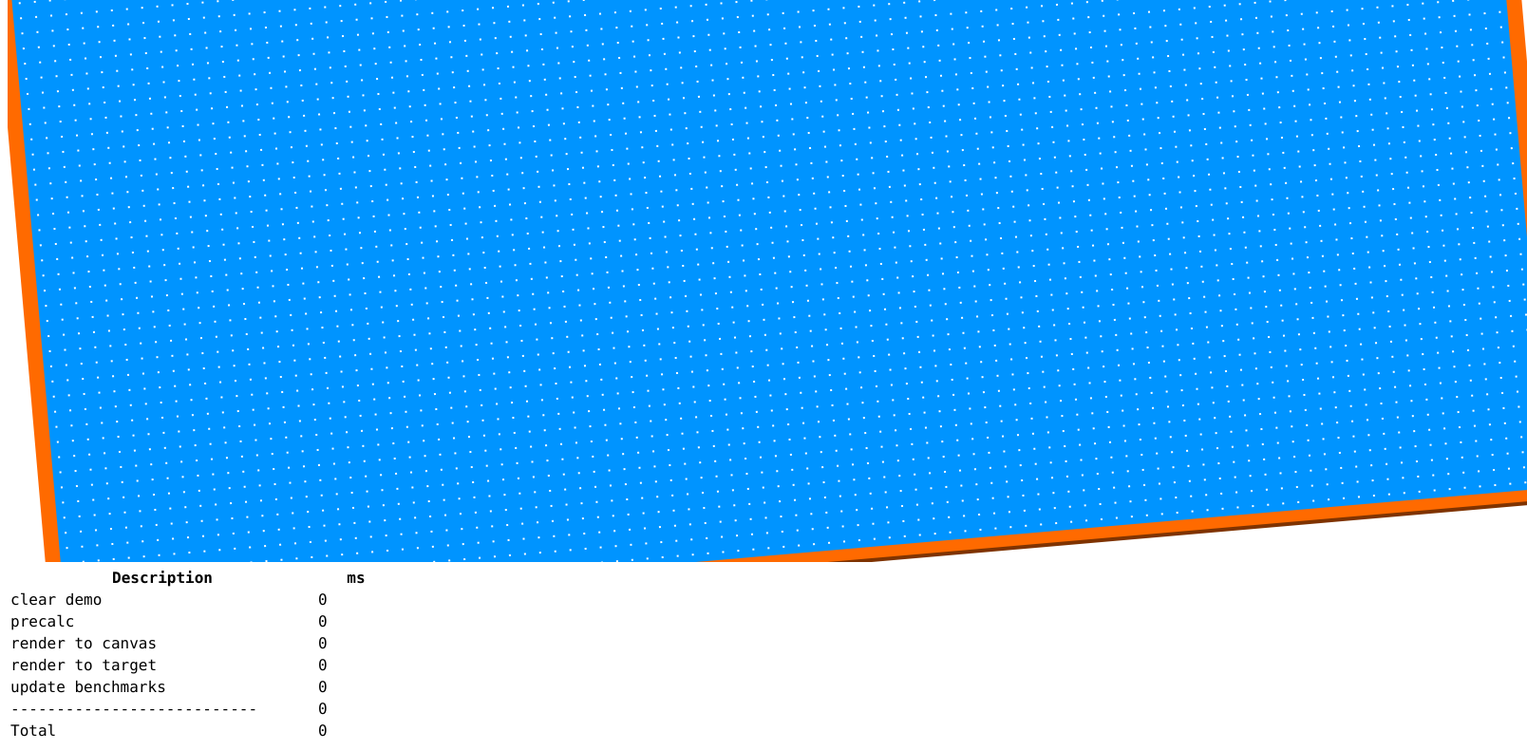
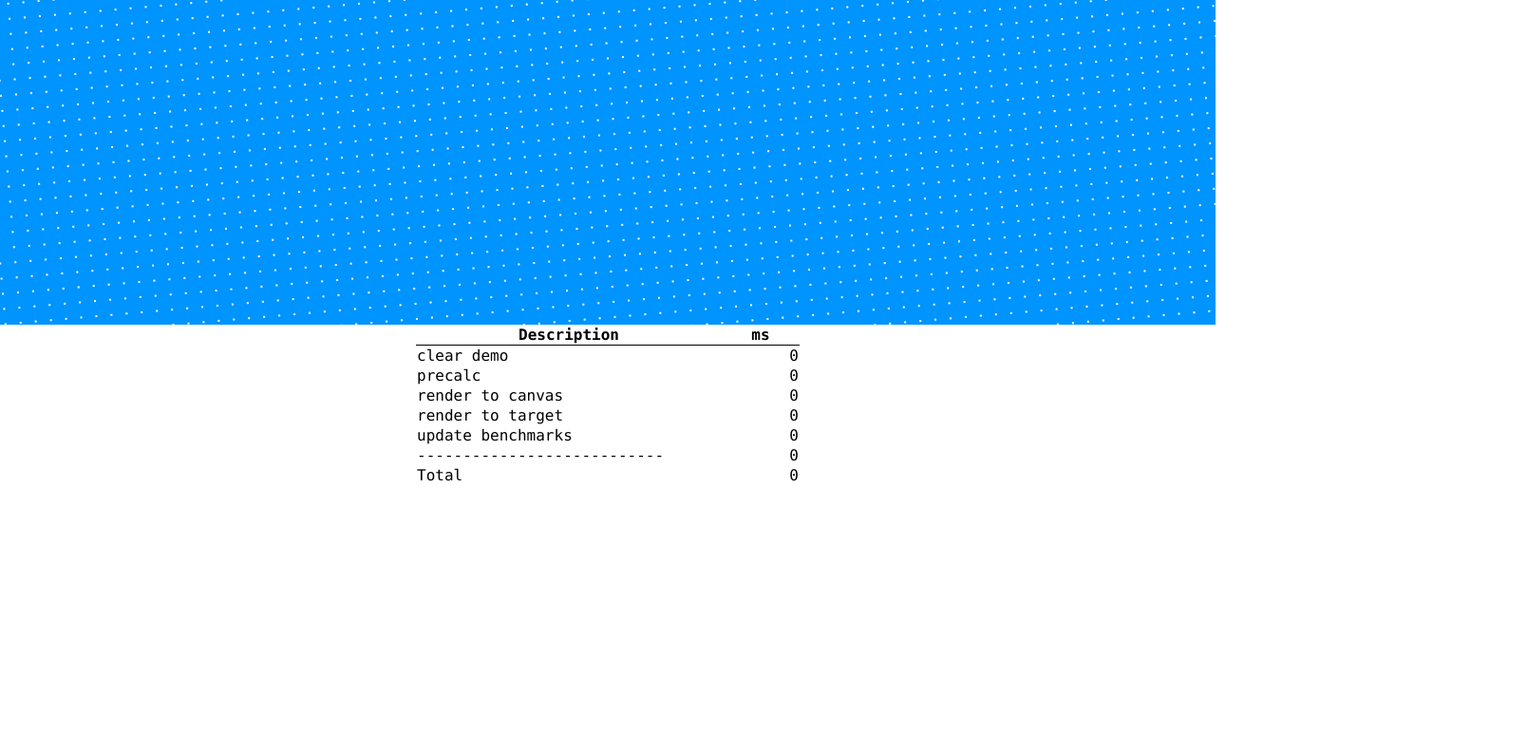
Before and after one commit to MaulingMonkey/mmk.tiles, a plain HTML site: page index.html in a window 1280 px wide. Shown: the part 289-1079 px from the top of the page at 95% size, 1608 px wide, since content can reach past the window. After the commit the page ends 800 px from the top, so only its background shows below. Drawn offline with Linux system fonts and the light colour scheme; animation ran at ten frames a second.

Commit message:
Autosize canvas.

```diff
--- a/Scripts/mmk.tiles/mmk.tiles.js
+++ b/Scripts/mmk.tiles/mmk.tiles.js
@@ -1,3 +1,131 @@
+// Copyright 2017 MaulingMonkey
+//
+// Licensed under the Apache License, Version 2.0 (the "License");
+// you may not use this file except in compliance with the License.
+// You may obtain a copy of the License at
+//
+//     http://www.apache.org/licenses/LICENSE-2.0
+//
+// Unless required by applicable law or agreed to in writing, software
+// distributed under the License is distributed on an "AS IS" BASIS,
+// WITHOUT WARRANTIES OR CONDITIONS OF ANY KIND, either express or implied.
+// See the License for the specific language governing permissions and
+// limitations under the License.
+var mmk;
+(function (mmk) {
+    var tiles;
+    (function (tiles_1) {
+        addEventListener("load", function () {
+            var demo = document.getElementById("mmk-tiles-demo");
+            if (!demo)
+                return;
+            console.assert(demo.tagName === "CANVAS");
+            var imgSrc = demo.getAttribute("data-mmk-tilemap");
+            var tileMap = tiles_1.getTileset(imgSrc);
+            var w = demo.clientWidth = demo.width;
+            var h = demo.clientHeight = demo.height;
+            var tileW = 16;
+            var tileH = 16;
+            var worldW = 100;
+            var worldH = 50;
+            var mousePixel = { x: 0, y: 0 };
+            var curX = 3;
+            var curY = 3;
+            function getTile(x, y) {
+                var tiles = [];
+                if ((0 <= x) && (x < worldW) && (0 <= y) && (y < worldH)) {
+                    var top_1 = y === 0;
+                    var bot = y === worldH - 1;
+                    var left = x === 0;
+                    var right = x === worldW - 1;
+                    var wall = bot || top_1 || left || right;
+                    var bottomWall = wall && (bot || (top_1 && !(left || right)));
+                    tiles.push(tileMap[bottomWall ? "wallBottom" : wall ? "wallTop" : "floorDot"]);
+                }
+                if (x === curX && y === curY)
+                    tiles.push(tileMap["selectTile"]);
+                if (x === 5 && y === 5)
+                    tiles.push(tileMap["selectDot"]);
+                return tiles;
+            }
+            var renderer = tiles_1.createDenseMapLayerRenderer({
+                tileSize: { w: 16, h: 16 },
+                getTile: getTile,
+            });
+            var orientation = {
+                target: demo,
+                // Top Left
+                //targetAnchor: { x: 0, y: 0 }, // Top left of viewport
+                //spriteAnchor: { x: 0, y: 0 }, // Top left of sprite
+                //focusTile:    { x: 0, y: 0 }, // 0,0 is top left sprite
+                // Center
+                targetAnchor: { x: 0.5, y: 0.5 },
+                spriteAnchor: { x: 0.5, y: 0.5 },
+                focusTile: { x: worldW / 2, y: worldH / 2 },
+                rotation: Math.cos(Date.now() / 1000) / 10,
+                roundPixel: false,
+            };
+            demo.addEventListener("mousemove", function (ev) {
+                mousePixel = { x: ev.offsetX, y: ev.offsetY };
+            });
+            var imgData;
+            tiles_1.eachFrame(function () {
+                var start = Date.now();
+                var mouseTile = renderer.pixelToTile(orientation, mousePixel);
+                curX = Math.round(mouseTile.x);
+                curY = Math.round(mouseTile.y);
+                tiles_1.benchmark("clear demo", function () {
+                    var c = demo.getContext("2d");
+                    c.setTransform(1, 0, 0, 1, 0, 0);
+                    c.clearRect(0, 0, demo.width, demo.height);
+                });
+                orientation.rotation = Math.cos(Date.now() / 1000) / 10;
+                renderer.render(orientation);
+                var end = Date.now();
+                tiles_1.benchmark("---------------------------", 0);
+                tiles_1.benchmark("Total", end - start);
+            });
+        });
+    })(tiles = mmk.tiles || (mmk.tiles = {}));
+})(mmk || (mmk = {}));
+// Copyright 2017 MaulingMonkey
+//
+// Licensed under the Apache License, Version 2.0 (the "License");
+// you may not use this file except in compliance with the License.
+// You may obtain a copy of the License at
+//
+//     http://www.apache.org/licenses/LICENSE-2.0
+//
+// Unless required by applicable law or agreed to in writing, software
+// distributed under the License is distributed on an "AS IS" BASIS,
+// WITHOUT WARRANTIES OR CONDITIONS OF ANY KIND, either express or implied.
+// See the License for the specific language governing permissions and
+// limitations under the License.
+var mmk;
+(function (mmk) {
+    var tiles;
+    (function (tiles) {
+        var warned = false;
+        function autoResizeCanvas(canvas, maxW, maxH) {
+            if (maxW === void 0) { maxW = 4096; }
+            if (maxH === void 0) { maxH = maxW; }
+            var e = (canvas.__proto__ === "".__proto__ ? document.getElementById(canvas) : canvas);
+            tiles.eachFrameWhile(function () {
+                // Things start getting really hairy above ~110MB used in my experience (e.g. mass zoom out)
+                var scale = Math.min(1, maxW / e.clientWidth, maxH / e.clientHeight);
+                e.width = Math.round(scale * e.clientWidth);
+                e.height = Math.round(scale * e.clientHeight);
+                if (scale < 1 && !warned) {
+                    console.warn("canvas size clamed to a max of", maxW, "x", maxH, "(client size is", e.clientWidth, "x", e.clientHeight, ", further clamping will not be warned about.)");
+                    warned = true;
+                }
+                // Current default limit of 4k x 4k is ~67MB.  2k x 2k would allow for 4+ layers without problems - possibly worth...
+                return e.parentElement !== undefined;
+            });
+        }
+        tiles.autoResizeCanvas = autoResizeCanvas;
+    })(tiles = mmk.tiles || (mmk.tiles = {}));
+})(mmk || (mmk = {}));
 // Copyright 2017 MaulingMonkey
 //
 // Licensed under the Apache License, Version 2.0 (the "License");
@@ -129,124 +257,6 @@ var mmk;
             return tileset;
         }
         tiles.getTileset = getTileset;
-    })(tiles = mmk.tiles || (mmk.tiles = {}));
-})(mmk || (mmk = {}));
-// Copyright 2017 MaulingMonkey
-//
-// Licensed under the Apache License, Version 2.0 (the "License");
-// you may not use this file except in compliance with the License.
-// You may obtain a copy of the License at
-//
-//     http://www.apache.org/licenses/LICENSE-2.0
-//
-// Unless required by applicable law or agreed to in writing, software
-// distributed under the License is distributed on an "AS IS" BASIS,
-// WITHOUT WARRANTIES OR CONDITIONS OF ANY KIND, either express or implied.
-// See the License for the specific language governing permissions and
-// limitations under the License.
-var mmk;
-(function (mmk) {
-    var tiles;
-    (function (tiles) {
-        function eachFrame(onFrame) {
-            var callback;
-            callback = function () {
-                requestAnimationFrame(callback);
-                onFrame();
-            };
-            callback();
-        }
-        tiles.eachFrame = eachFrame;
-    })(tiles = mmk.tiles || (mmk.tiles = {}));
-})(mmk || (mmk = {}));
-// Copyright 2017 MaulingMonkey
-//
-// Licensed under the Apache License, Version 2.0 (the "License");
-// you may not use this file except in compliance with the License.
-// You may obtain a copy of the License at
-//
-//     http://www.apache.org/licenses/LICENSE-2.0
-//
-// Unless required by applicable law or agreed to in writing, software
-// distributed under the License is distributed on an "AS IS" BASIS,
-// WITHOUT WARRANTIES OR CONDITIONS OF ANY KIND, either express or implied.
-// See the License for the specific language governing permissions and
-// limitations under the License.
-var mmk;
-(function (mmk) {
-    var tiles;
-    (function (tiles_1) {
-        addEventListener("load", function () {
-            var demo = document.getElementById("mmk-tiles-demo");
-            if (!demo)
-                return;
-            console.assert(demo.tagName === "CANVAS");
-            var imgSrc = demo.getAttribute("data-mmk-tilemap");
-            var tileMap = tiles_1.getTileset(imgSrc);
-            var w = demo.clientWidth = demo.width;
-            var h = demo.clientHeight = demo.height;
-            var tileW = 16;
-            var tileH = 16;
-            var worldH = h / 16;
-            var worldW = w / 16;
-            var mousePixel = { x: 0, y: 0 };
-            var curX = 3;
-            var curY = 3;
-            function getTile(x, y) {
-                var tiles = [];
-                if ((0 <= x) && (x < worldW) && (0 <= y) && (y < worldH)) {
-                    var top_1 = y === 0;
-                    var bot = y === worldH - 1;
-                    var left = x === 0;
-                    var right = x === worldW - 1;
-                    var wall = bot || top_1 || left || right;
-                    var bottomWall = wall && (bot || (top_1 && !(left || right)));
-                    tiles.push(tileMap[bottomWall ? "wallBottom" : wall ? "wallTop" : "floorDot"]);
-                }
-                if (x === curX && y === curY)
-                    tiles.push(tileMap["selectTile"]);
-                if (x === 5 && y === 5)
-                    tiles.push(tileMap["selectDot"]);
-                return tiles;
-            }
-            var renderer = tiles_1.createDenseMapLayerRenderer({
-                tileSize: { w: 16, h: 16 },
-                getTile: getTile,
-            });
-            var orientation = {
-                target: demo,
-                // Top Left
-                //targetAnchor: { x: 0, y: 0 }, // Top left of viewport
-                //spriteAnchor: { x: 0, y: 0 }, // Top left of sprite
-                //focusTile:    { x: 0, y: 0 }, // 0,0 is top left sprite
-                // Center
-                targetAnchor: { x: 0.5, y: 0.5 },
-                spriteAnchor: { x: 0.5, y: 0.5 },
-                focusTile: { x: worldW / 2, y: worldH / 2 },
-                rotation: Math.cos(Date.now() / 1000) / 10,
-                roundPixel: false,
-            };
-            demo.addEventListener("mousemove", function (ev) {
-                mousePixel = { x: ev.offsetX, y: ev.offsetY };
-            });
-            var imgData;
-            tiles_1.eachFrame(function () {
-                var start = Date.now();
-                var mouseTile = renderer.pixelToTile(orientation, mousePixel);
-                curX = Math.round(mouseTile.x);
-                curY = Math.round(mouseTile.y);
-                tiles_1.benchmark("clear demo", function () {
-                    var c = demo.getContext("2d");
-                    c.setTransform(1, 0, 0, 1, 0, 0);
-                    c.clearRect(0, 0, demo.width, demo.height);
-                });
-                orientation.rotation = Math.cos(Date.now() / 1000) / 10;
-                renderer.render(orientation);
-                var end = Date.now();
-                tiles_1.benchmark("---------------------------", 0);
-                tiles_1.benchmark("Total", end - start);
-            });
-        });
     })(tiles = mmk.tiles || (mmk.tiles = {}));
 })(mmk || (mmk = {}));
 // Copyright 2017 MaulingMonkey
@@ -399,6 +409,45 @@ var mmk;
 // WITHOUT WARRANTIES OR CONDITIONS OF ANY KIND, either express or implied.
 // See the License for the specific language governing permissions and
 // limitations under the License.
+var mmk;
+(function (mmk) {
+    var tiles;
+    (function (tiles) {
+        function eachFrame(onFrame) {
+            var callback;
+            callback = function () {
+                requestAnimationFrame(callback);
+                onFrame();
+            };
+            callback();
+        }
+        tiles.eachFrame = eachFrame;
+        function eachFrameWhile(onFrame) {
+            var callback;
+            var t;
+            callback = function () {
+                t = requestAnimationFrame(callback);
+                if (!onFrame())
+                    cancelAnimationFrame(t);
+            };
+            callback();
+        }
+        tiles.eachFrameWhile = eachFrameWhile;
+    })(tiles = mmk.tiles || (mmk.tiles = {}));
+})(mmk || (mmk = {}));
+// Copyright 2017 MaulingMonkey
+//
+// Licensed under the Apache License, Version 2.0 (the "License");
+// you may not use this file except in compliance with the License.
+// You may obtain a copy of the License at
+//
+//     http://www.apache.org/licenses/LICENSE-2.0
+//
+// Unless required by applicable law or agreed to in writing, software
+// distributed under the License is distributed on an "AS IS" BASIS,
+// WITHOUT WARRANTIES OR CONDITIONS OF ANY KIND, either express or implied.
+// See the License for the specific language governing permissions and
+// limitations under the License.
 // Copyright 2017 MaulingMonkey
 //
 // Licensed under the Apache License, Version 2.0 (the "License");
--- a/index.html
+++ b/index.html
@@ -4,12 +4,11 @@
 	<meta charset="utf-8" />
 	<link rel="stylesheet" href="res/demo.css" type="text/css">
 	<script defer src="Scripts/mmk.tiles/mmk.tiles.js"></script>
+	<script defer>addEventListener("load", function(){
+		mmk.tiles.autoResizeCanvas("mmk-tiles-demo");
+	});</script>
 </head><body>
 	<h1>mmk.tiles &mdash; Demo</h1>
-	<canvas
-		id="mmk-tiles-demo"
-		width="1600" height="800"
-		data-mmk-tilemap="res/tiles.png"
-		></canvas>
-	<div id="mmk-tiles-debug-profiling"></div>
+	<div id="mmk-tiles-content"><canvas id="mmk-tiles-demo" data-mmk-tilemap="res/tiles.png"></canvas></div>
+	<center id="mmk-tiles-debug-profiling"></center>
 </body></html>
--- a/res/demo.css
+++ b/res/demo.css
@@ -1,3 +1,49 @@
 body {
-	font-family: 'Lucida Console', monospace;
+	font-family:    'Lucida Console', monospace;
+	box-sizing:     border-box;
+	display:        flex;
+	flex-direction: column;
+	margin:         0;
+	padding:        0;
+	width:          100vw;
+	height:         100vh;
+	overflow:       hidden;
 }
+
+
+
+h1 {
+	text-align: center;
+	flex:       0 0 auto;
+	margin:     0;
+	padding:    0.5em;
+}
+
+#mmk-tiles-content {
+	flex:       1 1 auto;
+	overflow:   hidden;
+	height:     100%;
+}
+
+#mmk-tiles-debug-profiling {
+	flex:       0 1 auto;
+}
+
+
+
+#mmk-tiles-demo {
+	width:      100%;
+	height:     100%;
+}
+
+#mmk-tiles-debug-profiling table {
+	border-collapse: collapse;
+}
+
+#mmk-tiles-debug-profiling th {
+	border-bottom: 1px solid #000;
+}
+
+#mmk-tiles-debug-profiling table tbody tr td:last-child {
+	text-align: right;
+}
```
Also changed, not shown: 6 other files.
